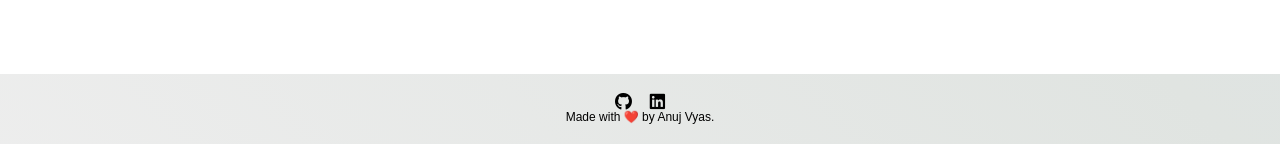
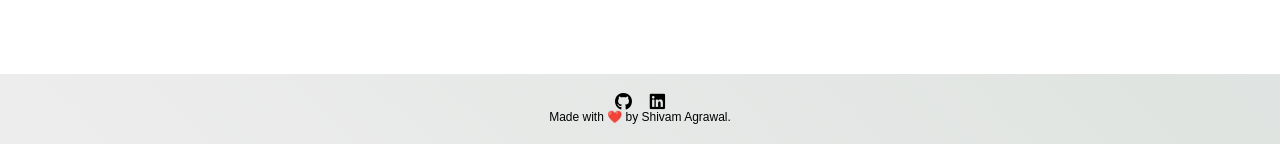
Before and after one commit to ShivamAgrawal30/Restaurant-Reviews-Sentiment-Analysis, a Flask app: page / in a window 1280 px wide. Shown: the part 656-800 px from the top of the page. Run offline with Flask 2, Linux system fonts and the light colour scheme; parts of the project's set-up code (start-up, migrations or seed data) failed here and were passed over; some libraries are stand-ins or nearby versions; some web fonts are replaced.

Commit message:
updating index.html

```diff
--- a/templates/index.html
+++ b/templates/index.html
@@ -31,10 +31,10 @@
         <!-- Footer -->
         <div class='footer'>
             <div class="contact">
-                <a target="_blank" href="https://github.com/anujvyas/Restaurant-Reviews-Sentiment-Analysis-Deployment"><i class="fab fa-github fa-lg contact-icon"></i></a>
-                <a target="_blank" href="https://www.linkedin.com/in/anujkvyas"><i class="fab fa-linkedin fa-lg contact-icon"></i></a>
+                <a target="_blank" href="https://github.com/ShivamAgrawal30/Restaurant-Reviews-Sentiment-Analysis"><i class="fab fa-github fa-lg contact-icon"></i></a>
+                <a target="_blank" href="https://www.linkedin.com/in/shivam-agrawal-ab879a141/"><i class="fab fa-linkedin fa-lg contact-icon"></i></a>
             </div>
-            <p class='footer-description'>Made with ❤️ by Anuj Vyas.</p>
+            <p class='footer-description'>Made with ❤️ by Shivam Agrawal.</p>
         </div>
 
     </body>
```
